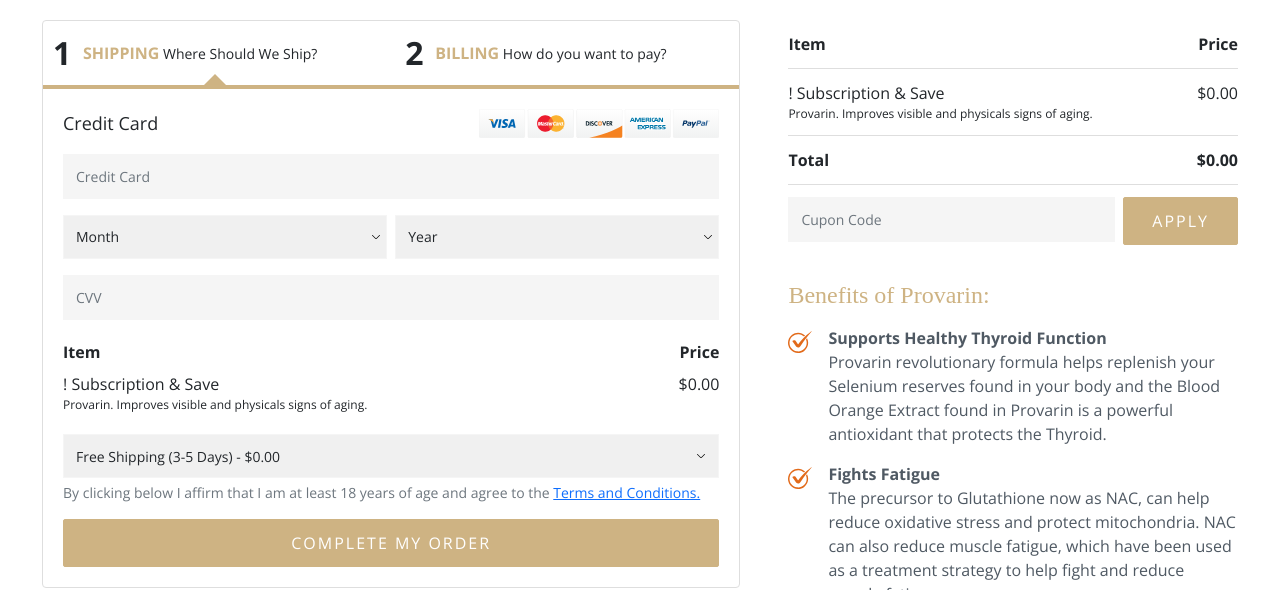
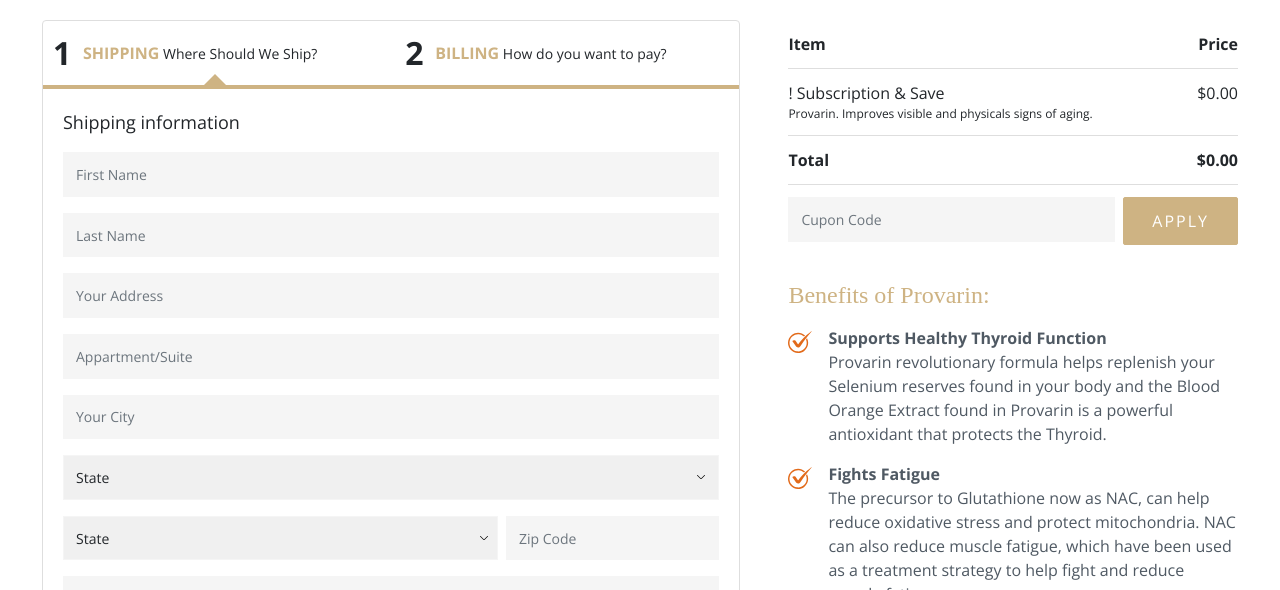
Before and after one commit to sanjibchanda-codeclouds/provarin, a website: page dist/checkout.html in a window 1280 px wide. Shown: the part 210-800 px from the top of the page. Drawn offline with nearby package versions, Linux system fonts and the light colour scheme; a web font is replaced by a local one.

Commit message:
checkout page changes

```diff
--- a/dist/checkout.html
+++ b/dist/checkout.html
@@ -80,7 +80,7 @@
                   want to pay?
                 </div>
               </div>
-              <div class="form_box" style="display: none">
+              <div class="form_box">
                 <form class="form_container">
                   <div class="form-group">
                     <p>Shipping information</p>
@@ -210,7 +210,7 @@
                   </div>
                 </form>
               </div>
-              <div class="bolling_box">
+              <div class="bolling_box" style="display: none">
                 <div class="form_box">
                   <form class="form_container">
                     <div class="form-group">
```
